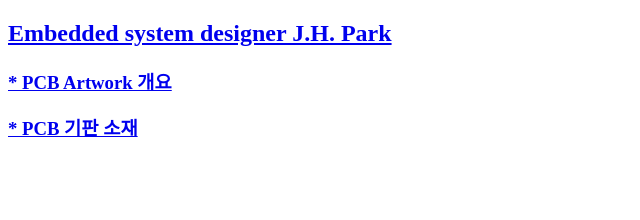
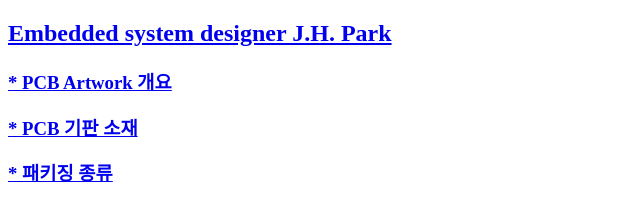
Before and after one commit to JHPark1945/jhpark1945.github.io, a plain HTML site: page index.html in a window 1280 px wide. Shown: the whole page, without its empty margins (0-640 px from the left). Drawn offline with Linux system fonts and the light colour scheme.

Commit message:
Update index.html

```diff
--- a/index.html
+++ b/index.html
@@ -20,5 +20,10 @@
                 * PCB 기판 소재
             </a>
         </h3>
+        <h3>
+            <a href="https://jhpark1945.github.io/web_pages/kr/packaging_type.html">
+                * 패키징 종류
+            </a>
+        </h3>
     </body>
 </html>
```
